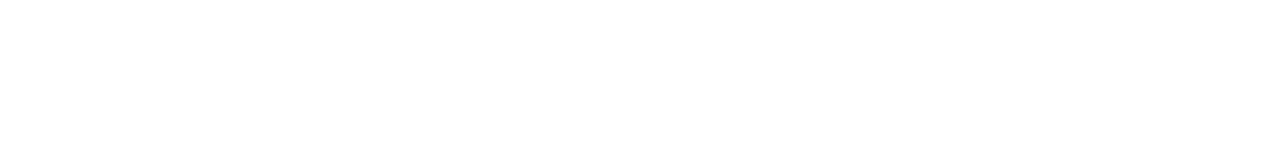
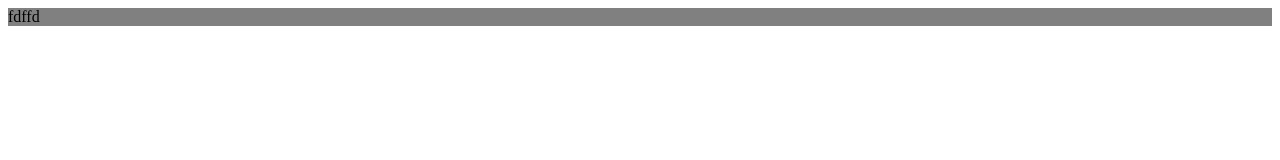
Before and after one commit to martmwangi/CSS3-Animation, a plain HTML site: page animation/index.html in a window 1280 px wide. Drawn offline with Linux system fonts and the light colour scheme.

Commit message:
added text to index file

```diff
--- a/animation/index.html
+++ b/animation/index.html
@@ -8,7 +8,7 @@
     <body>
     <header></header>
         <div id="container">
-
+            <p>fdffd</p>
         </div>
 
 
--- a/animation/style.css
+++ b/animation/style.css
@@ -1,4 +1,5 @@
 #container{
 background-color: grey;
-
+height: auto;
+width: auto;
 }
```
